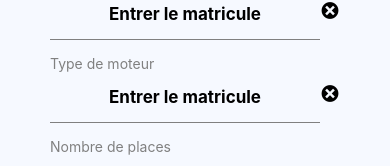
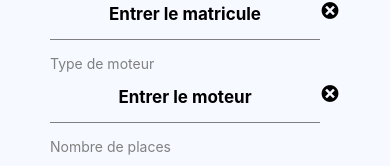
Before and after one commit to Kheurt/covoiturage-expo, a React Native app: screen /NewCar in a window 390 px wide. Shown: the part 299-465 px from the top of the page. Built offline with nearby package versions, Linux system fonts and the light colour scheme; what @fortawesome/fontawesome would draw is missing.

Commit message:
First first Sigala commit

```diff
--- a/screens/NewCar/NewCar.js
+++ b/screens/NewCar/NewCar.js
@@ -22,7 +22,7 @@ const NewCar = () => {
                 </View>
                 <NewFormInput title='Marque' placeholder='Entrer la marque'/>
                 <NewFormInput title='Matriculation' placeholder='Entrer le matricule'/>
-                <NewFormInput title='Type de moteur' placeholder='Entrer le matricule'/>
+                <NewFormInput title='Type de moteur' placeholder='Entrer le moteur'/>
                 <NewFormInput title='Nombre de places' placeholder='Entrer le nombre de places'/>
                 <TouchableOpacity style={styles.btnSend}>
                     <Text style={styles.add}>add</Text>
```
